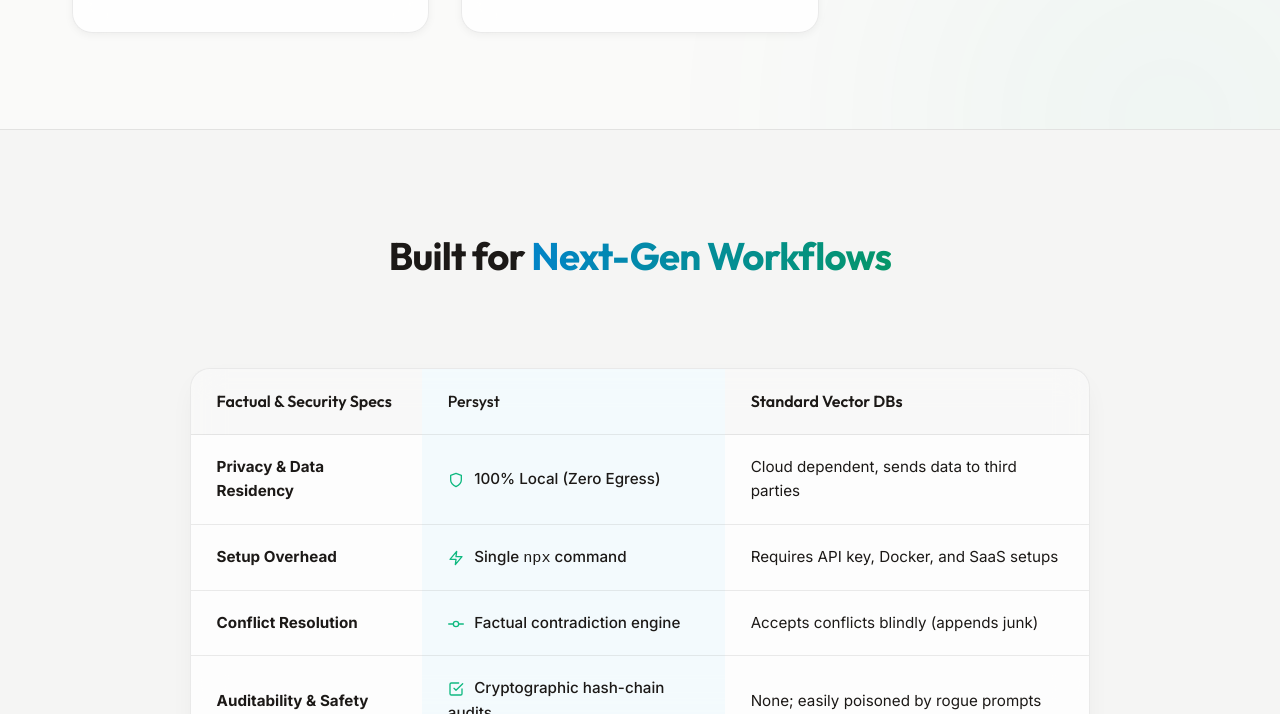
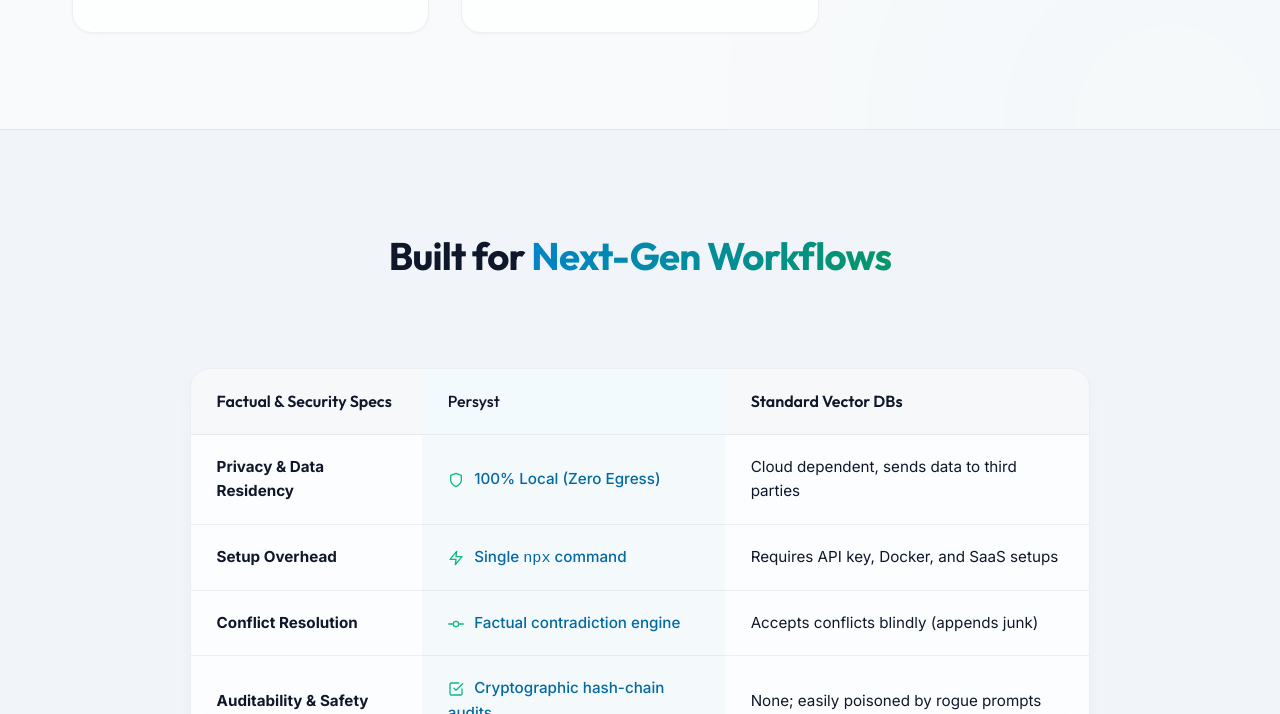
Before and after one commit to ZayniBaloch/persyst, a website: page docs/index.html in a window 1280 px wide. Shown: the part 2086-2800 px from the top of the page. Drawn offline with nearby package versions, Linux system fonts and the light colour scheme.

Commit message:
style: polish light mode theme for better contrast, borders, and visual layout

```diff
--- a/docs/styles.css
+++ b/docs/styles.css
@@ -28,23 +28,23 @@
 
 [data-theme="light"] {
   /* Light Mode Colors */
-  --bg-color: #fafaf9;
-  --bg-secondary: #f5f5f4;
-  --surface-color: rgba(255, 255, 255, 0.8);
+  --bg-color: #f8fafc;
+  --bg-secondary: #f1f5f9;
+  --surface-color: rgba(255, 255, 255, 0.75);
   --surface-hover: rgba(255, 255, 255, 0.95);
-  --text-primary: #1c1917;
-  --text-secondary: #57534e;
-  --border-color: rgba(0, 0, 0, 0.08);
-  --border-hover: rgba(0, 0, 0, 0.15);
+  --text-primary: #0f172a;
+  --text-secondary: #475569;
+  --border-color: rgba(15, 23, 42, 0.06);
+  --border-hover: rgba(15, 23, 42, 0.12);
 
   --accent-indigo: #0284c7;
   --accent-violet: #059669;
   --accent-pink: #d97706;
   --accent-sunset: #c2410c;
 
-  --shadow-sm: 0 2px 8px rgba(0, 0, 0, 0.05);
-  --shadow-md: 0 10px 30px -10px rgba(0, 0, 0, 0.08);
-  --shadow-lg: 0 20px 50px -15px rgba(0, 0, 0, 0.12);
+  --shadow-sm: 0 1px 3px rgba(15, 23, 42, 0.03), 0 1px 2px rgba(15, 23, 42, 0.02);
+  --shadow-md: 0 8px 24px -6px rgba(15, 23, 42, 0.04), 0 6px 12px -4px rgba(15, 23, 42, 0.03);
+  --shadow-lg: 0 24px 48px -12px rgba(15, 23, 42, 0.06);
 }
 
 * {
@@ -86,7 +86,8 @@ body {
 }
 
 [data-theme="light"] .glow-blob {
-  opacity: 0.12;
+  opacity: 0.06;
+  filter: blur(180px);
 }
 
 .glow-1 {
@@ -322,8 +323,8 @@ body {
 }
 
 [data-theme="light"] .install-box {
-  background: #e2e8f0;
-  border-color: rgba(0, 0, 0, 0.05);
+  background: var(--bg-secondary);
+  border-color: var(--border-color);
 }
 
 .install-box:hover {
@@ -623,6 +624,11 @@ body {
   color: var(--text-primary);
 }
 
+[data-theme="light"] .comparison-table td.highlight-cell {
+  background: rgba(2, 132, 199, 0.03);
+  color: #0369a1;
+}
+
 .check-inline {
   width: 16px;
   height: 16px;
@@ -692,6 +698,10 @@ body {
   box-shadow: var(--shadow-sm);
 }
 
+[data-theme="light"] .sandbox-btn.active {
+  background: rgba(2, 132, 199, 0.06);
+}
+
 .code-window {
   background: #0b0e14;
   border-radius: 16px;
@@ -702,6 +712,7 @@ body {
 
 [data-theme="light"] .code-window {
   background: #0f172a;
+  border-color: rgba(15, 23, 42, 0.08);
 }
 
 .window-header {
@@ -797,6 +808,10 @@ body {
   scrollbar-width: none;
 }
 
+[data-theme="light"] .tabs-header {
+  background: rgba(15, 23, 42, 0.02);
+}
+
 .tabs-header::-webkit-scrollbar {
   display: none;
 }
@@ -861,6 +876,7 @@ body {
 
 [data-theme="light"] .tabs-content pre {
   background: #0f172a;
+  border-color: rgba(15, 23, 42, 0.08);
 }
 
 .tabs-content code {
@@ -915,6 +931,11 @@ body {
   font-size: 0.85rem;
   color: var(--text-primary);
   font-weight: 500;
+}
+
+[data-theme="light"] .note {
+  background: rgba(2, 132, 199, 0.04);
+  color: #0369a1;
 }
 
 /* Footer */
```
